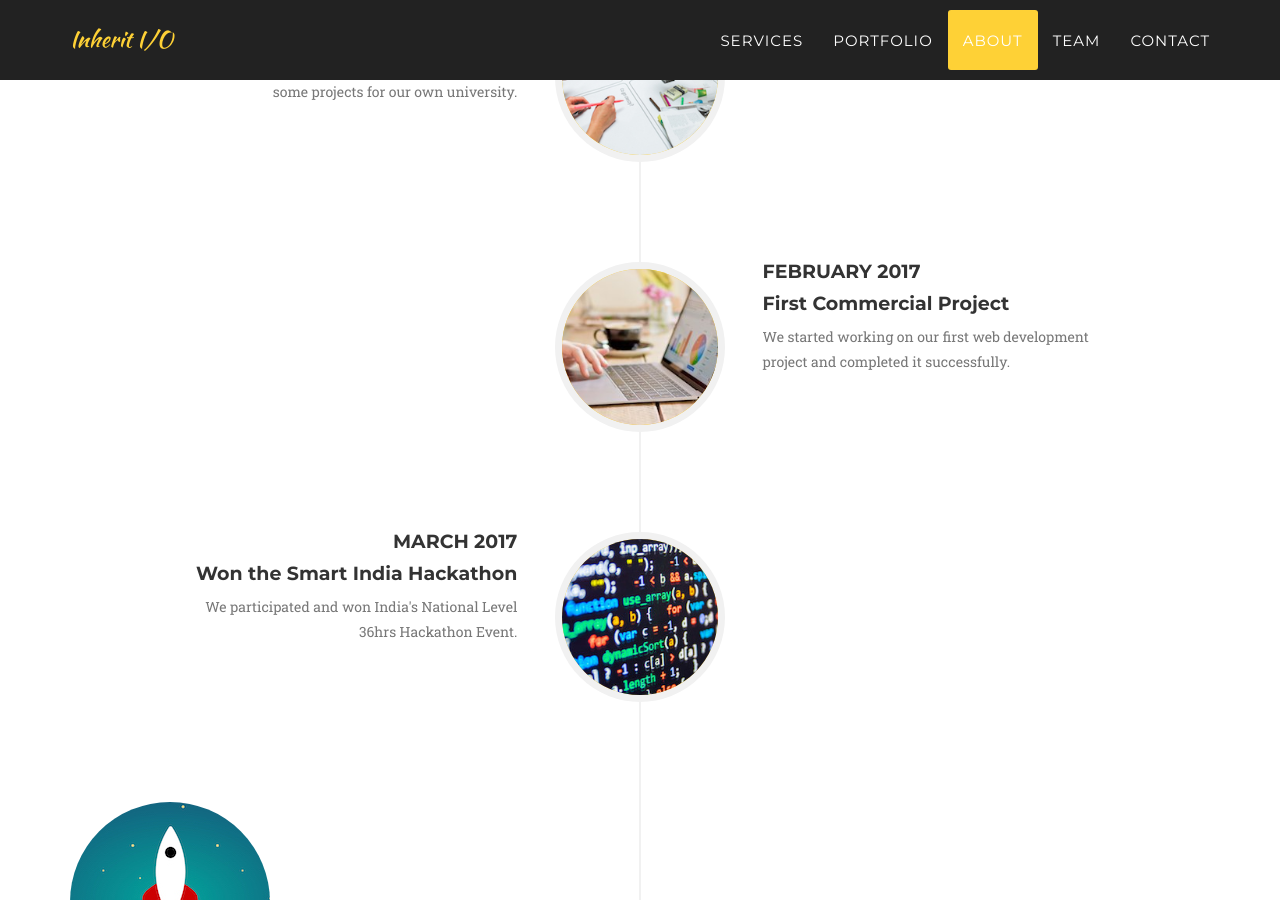
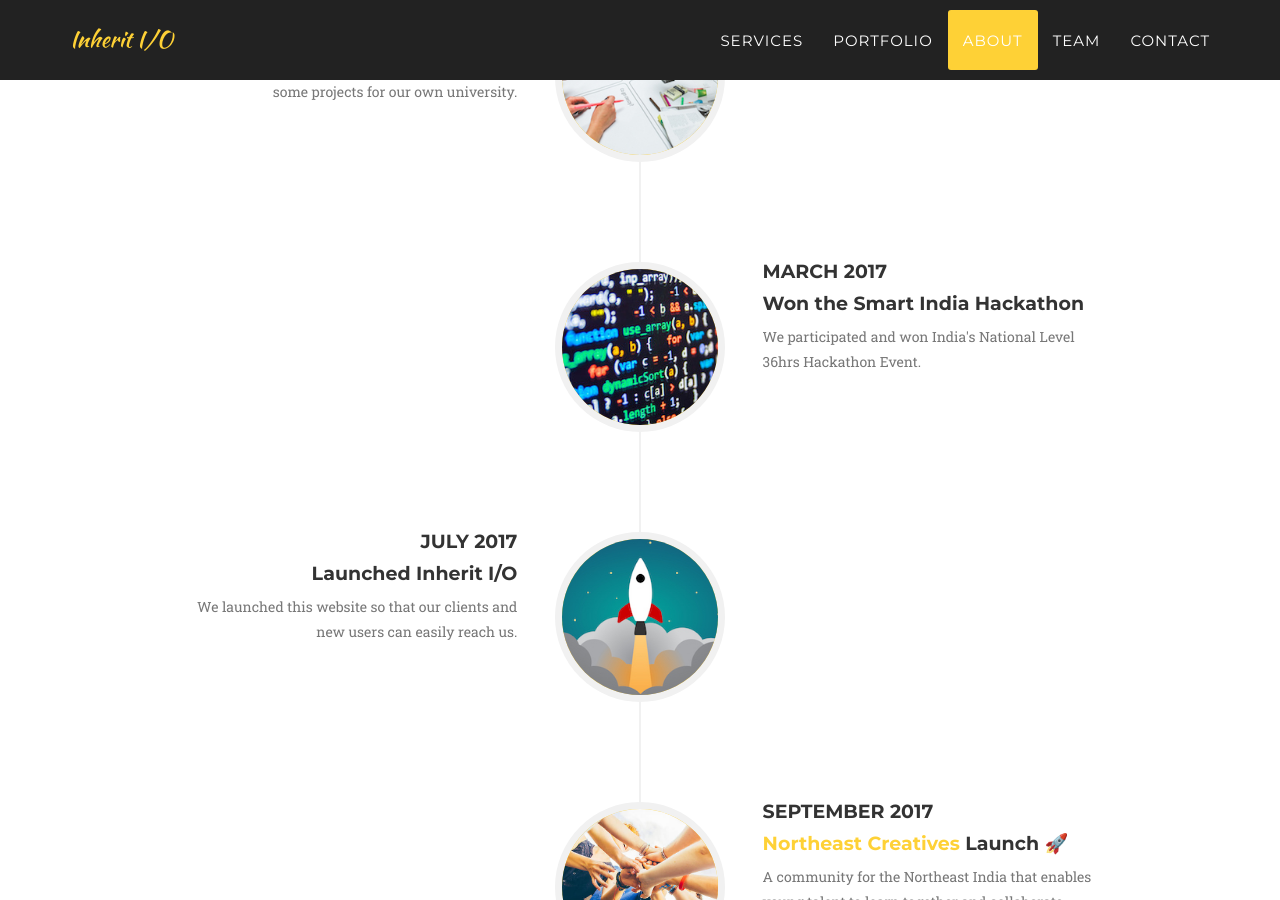
Before and after one commit to skyhitblog/inheritio, a Jekyll site: the page built from index.html, in a window 1280 px wide and 900 px high, scrolled down 3008 px. Built offline with Jekyll 4.4.1, drawn with Linux system fonts in a browser that asks for light colours; some web fonts are replaced.

Commit message:
Update about.html

```diff
--- a/_includes/about.html
+++ b/_includes/about.html
@@ -26,20 +26,6 @@
                         </li>
                         <li class="timeline-inverted">
                             <div class="timeline-image">
-                                <img class="img-circle img-responsive" src="img/about/2.jpg" alt="">
-                            </div>
-                            <div class="timeline-panel">
-                                <div class="timeline-heading">
-                                    <h4>February 2017</h4>
-                                    <h4 class="subheading">First Commercial Project</h4>
-                                </div>
-                                <div class="timeline-body">
-                                    <p class="text-muted">We started working on our first web development project and completed it successfully.</p>
-                                </div>
-                            </div>
-                        </li>
-                        <li>
-                            <div class="timeline-image">
                                 <img class="img-circle img-responsive" src="img/about/3.jpg" alt="">
                             </div>
                             <div class="timeline-panel">
@@ -53,7 +39,7 @@
                             </div>
                         </li>
                         <li>
-                            <div class="timeline-inverted">
+                            <div class="timeline-image">
                                 <img class="img-circle img-responsive" src="img/about/5.jpg" alt="">
                             </div>
                             <div class="timeline-panel">
@@ -66,7 +52,7 @@
                                 </div>
                             </div>
                         </li>
-                        <li>
+                        <li class="timeline-inverted">
                             <div class="timeline-image">
                                 <img class="img-circle img-responsive" src="img/about/6.jpg" alt="">
                             </div>
@@ -80,7 +66,7 @@
                                 </div>
                             </div>
                         </li>
-                        <li class="timeline-inverted">
+                        <li>
                             <div class="timeline-image">
                                 <img class="img-circle img-responsive" src="img/about/4.jpg" alt="">
                             </div>
@@ -94,7 +80,7 @@
                                 </div>
                             </div>
                         </li>
-                        <li>
+                        <li class="timeline-inverted">
                             <div class="timeline-image">
                                 <img class="img-circle img-responsive" src="img/about/7.jpg" alt="">
                             </div>
```
